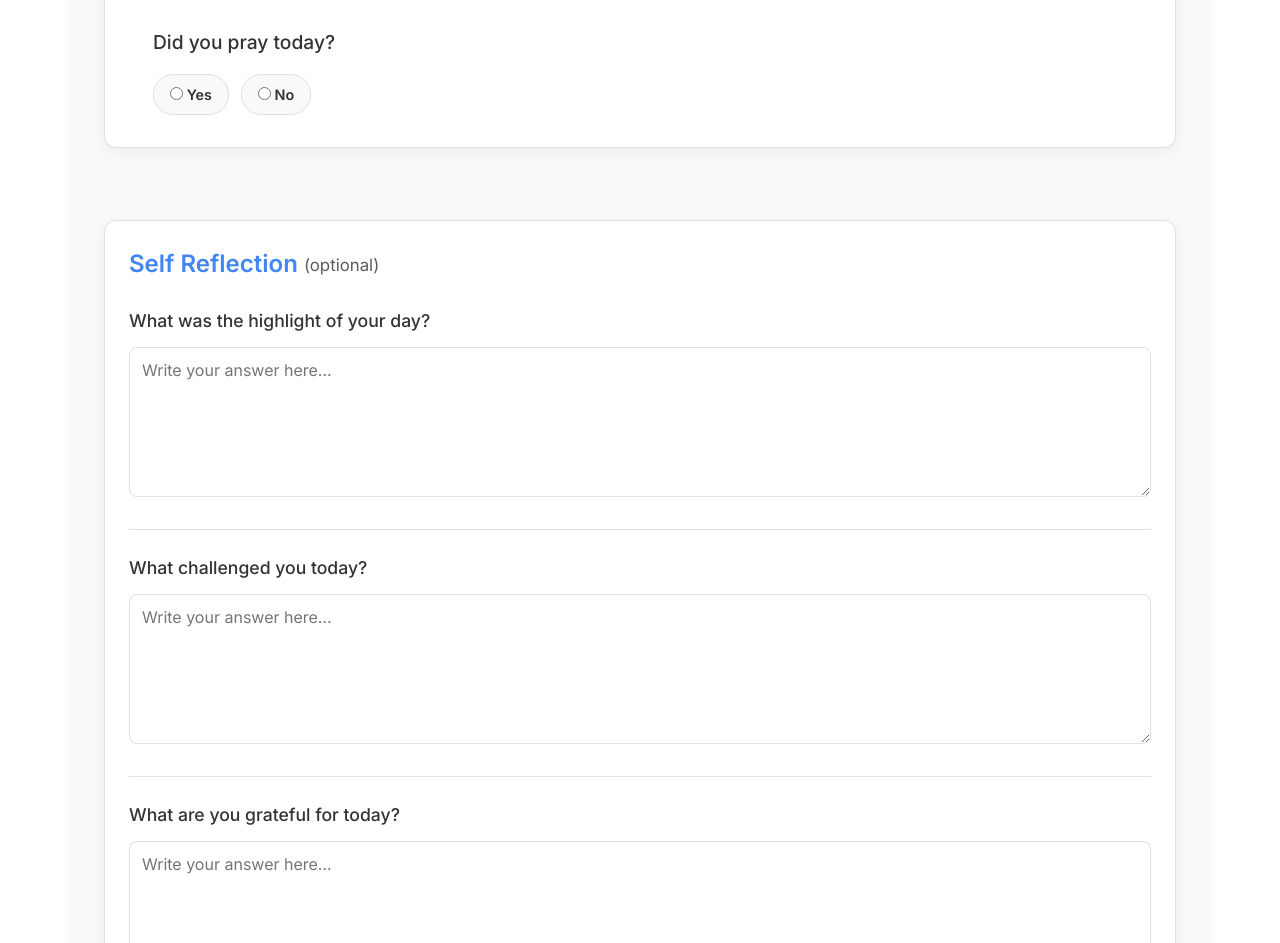
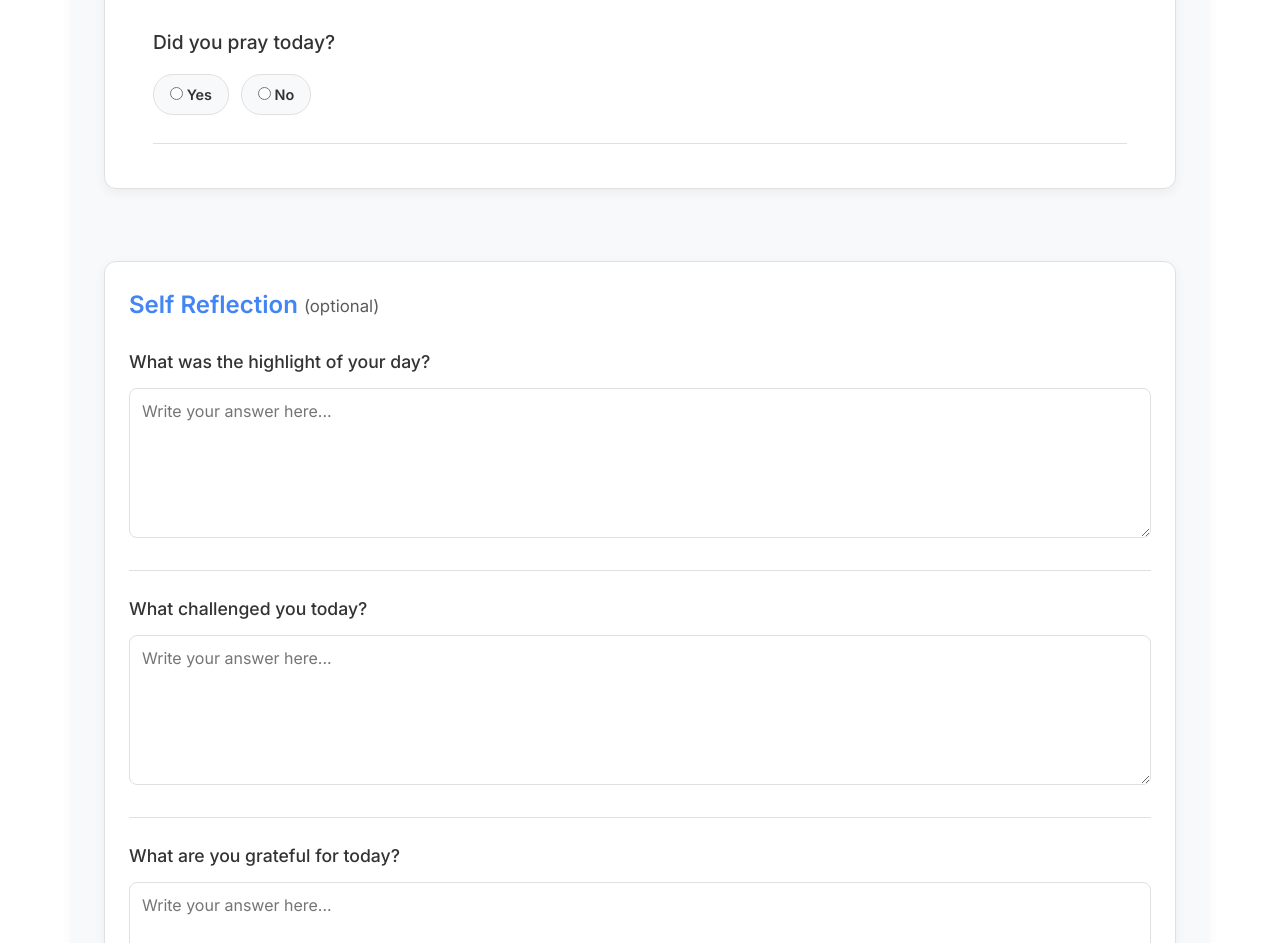
Before and after one commit to devswervo/daily-reflection-journal, a plain HTML site: page index.html in a window 1280 px wide. Shown: the part 849-1792 px from the top of the page. Drawn offline with Linux system fonts and the light colour scheme.

Commit message:
Add horizontal line under 'Prayed Today' question to separate from free writing

```diff
--- a/css/styles.css
+++ b/css/styles.css
@@ -798,3 +798,12 @@ textarea {
         align-items: flex-start;
     }
 }
+
+/* Section Divider */
+.section-divider {
+    margin: 20px 0;
+    border: 0;
+    height: 1px;
+    background-color: var(--border-color);
+    width: 100%;
+}
--- a/index.html
+++ b/index.html
@@ -71,6 +71,7 @@
                                 <label><input type="radio" name="prayed-today" value="yes"> Yes</label>
                                 <label><input type="radio" name="prayed-today" value="no"> No</label>
                             </div>
+                            <hr class="section-divider">
                         </div>
                     </div>
 
```
